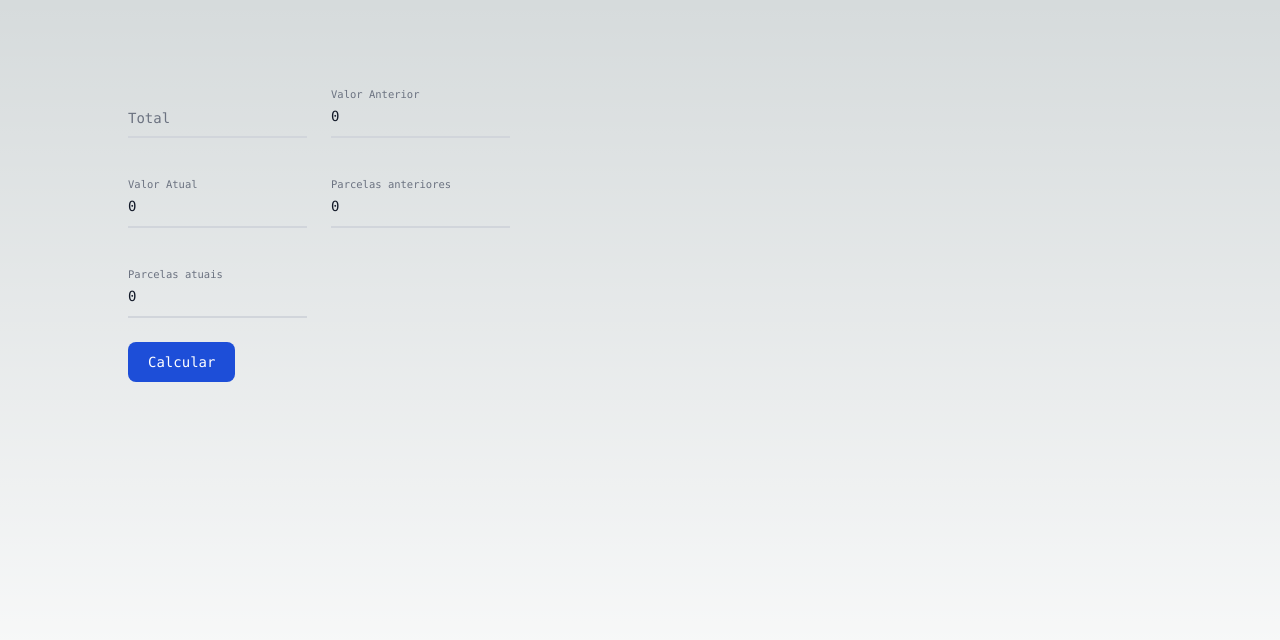
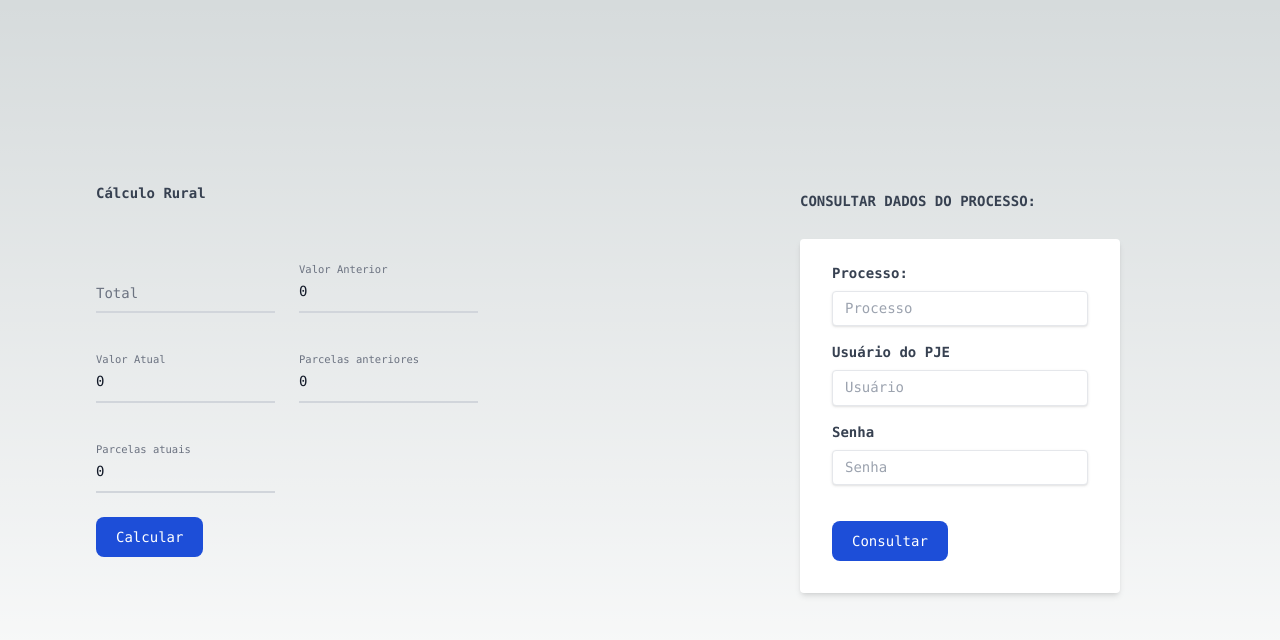
Before and after one commit to robertomalheiros/calculoRPV, a Next.js app in the folder calcrpvs/: page / in a window 1280 px wide. Shown: the top 640 px of the page. Built offline with nearby package versions, Linux system fonts and the light colour scheme.

Commit message:
LoginPJE

```diff
--- a/calcrpvs/src/app/page.js
+++ b/calcrpvs/src/app/page.js
@@ -1,7 +1,9 @@
+
+
 "use client";
 import Image from "next/image";
 import { useEffect, useState } from "react";
-
+//import BuscaDados from "./components/BuscaDados";
 export default function Home() {
   const [form, setForm] = useState({
     total: '',
@@ -10,10 +12,31 @@ export default function Home() {
     parcelasAnteriores: 0,
     parcelasAtuais: 0,
   });
+  const [formProc, setFormProc] = useState({
+    processo: '',
+    usuario: '',
+    password: "",
+  });
 
   function handleValores(e) {
     setForm({ ...form, [e.target.name]: e.target.value });
   }
+  function handleProc(e) {
+    setFormProc({ ...formProc, [e.target.name]: e.target.value });
+  }
+
+async function handleBuscaDados(e) {
+  e.preventDefault();
+  let dados = ""
+  try {
+   // dados = await BuscaDados(formProc)
+  } catch (error) {
+    console.log("Erro ao buscar os dados!")
+  }
+
+
+
+}
 
   function handleCalcular(e) {
     e.preventDefault();
@@ -51,8 +74,18 @@ export default function Home() {
   }
 
   return (
-    <main className="flex min-h-screen flex-col items-center justify-between p-24">
+
+    <main className="flex min-h-screen flex-rol items-center justify-between p-24">
+
       <div className="z-10 max-w-5xl w-full items-center justify-between font-mono text-sm lg:flex">
+
+        <div className="flex-col items-center md:gap-6">
+        <p className="block text-gray-700 text-sm font-bold mb-2">
+    Cálculo Rural
+  </p>
+  <br></br>
+        <br></br>
+        <br></br>
         <form>
           <div className="grid md:grid-cols-2 md:gap-6">
             <div className="relative z-0 w-full mb-6 group">
@@ -154,6 +187,69 @@ export default function Home() {
             Calcular
           </button>
         </form>
+        <br></br>
+        <br></br>
+        <br></br>
+
+        </div>
+        <div className="w-full max-w-xs">
+        <p className="block text-gray-700 text-sm font-bold mb-2">
+    CONSULTAR DADOS DO PROCESSO:
+  </p>
+  <br></br>
+
+
+  <form className="bg-white shadow-md rounded px-8 pt-6 pb-8 mb-4">
+
+    <div className="mb-4">
+
+      <label className="block text-gray-700 text-sm font-bold mb-2" htmlFor="processo">
+        Processo:
+      </label>
+      <input value={formProc.processo}
+      onChange={handleProc}
+      name="processo"
+      className="shadow appearance-none border rounded w-full py-2 px-3 text-gray-700 leading-tight focus:outline-none focus:shadow-outline"
+      id="processo"
+      type="text"
+      placeholder="Processo"/>
+    </div>
+    <div className="mb-4">
+      <label className="block text-gray-700 text-sm font-bold mb-2" htmlFor="usuario">
+        Usuário do PJE
+      </label>
+      <input value={formProc.usuario}
+      onChange={handleProc}
+      className="shadow appearance-none border rounded w-full py-2 px-3 text-gray-700 leading-tight focus:outline-none focus:shadow-outline"
+      id="usuario"
+      type="text"
+      name="usuario"
+      placeholder="Usuário"/>
+
+    </div>
+    <div className="mb-6">
+      <label className="block text-gray-700 text-sm font-bold mb-2" htmlFor="password">
+        Senha
+      </label>
+      <input
+      name="password"
+      value={formProc.password}
+      onChange={handleProc}
+      className="shadow appearance-none border  rounded w-full py-2 px-3 text-gray-700 mb-3 leading-tight focus:outline-none focus:shadow-outline"
+      id="password"
+      type="password"
+      placeholder="Senha"/>
+
+    </div>
+    <div className="flex items-center justify-between">
+      <button className="text-white bg-blue-700 hover:bg-blue-800 focus:ring-4 focus:outline-none focus:ring-blue-300 font-medium rounded-lg text-sm w-full sm:w-auto px-5 py-2.5 text-center dark:bg-blue-600 dark:hover:bg-blue-700 dark:focus:ring-blue-800" type="button" onClick={handleBuscaDados}>
+        Consultar
+      </button>
+
+    </div>
+  </form>
+
+</div>
       </div>
     </main>
   );
```
